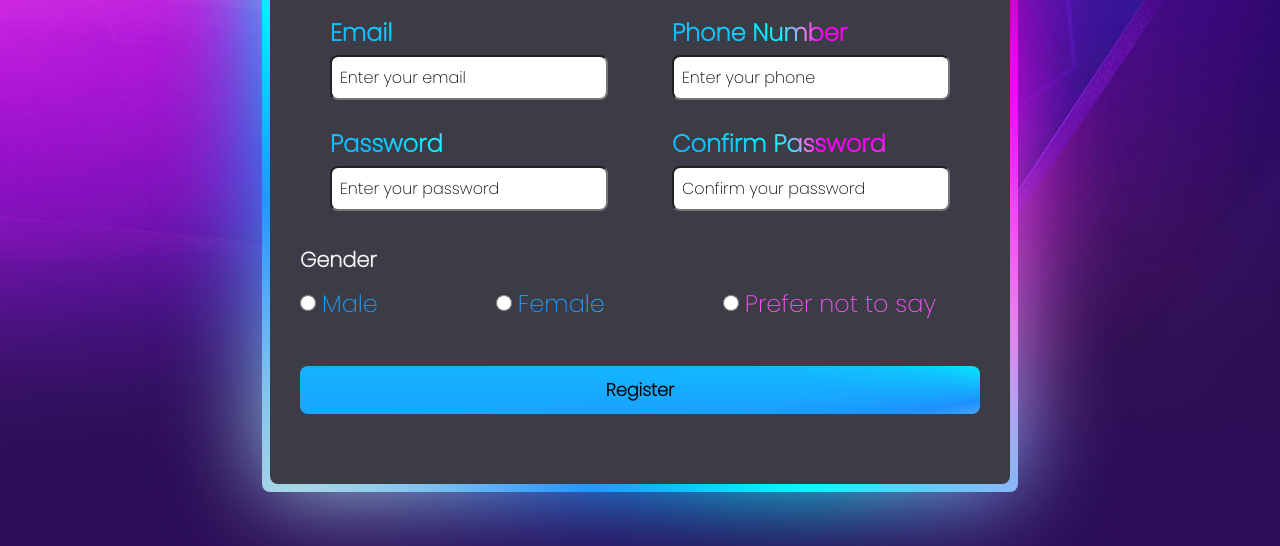
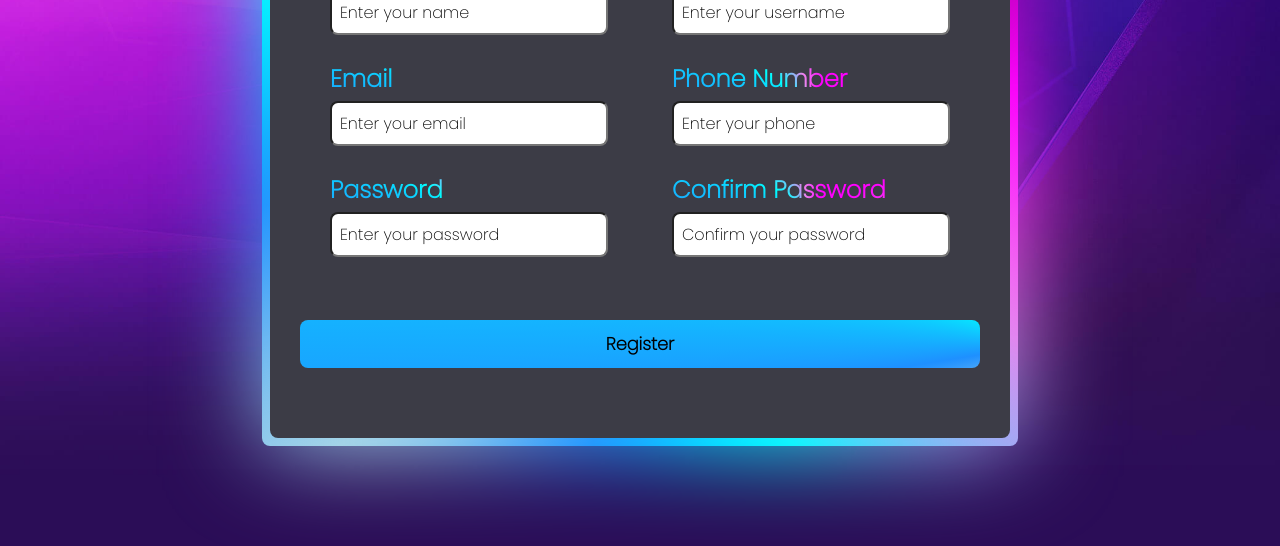
Before and after one commit to Lexutzu95/Registration-Form-v1, a plain HTML site: page index.html in a window 1280 px wide. Shown: the part 254-800 px from the top of the page. Drawn offline with Linux system fonts and the light colour scheme.

Commit message:
Update index.html

```diff
--- a/index.html
+++ b/index.html
@@ -47,27 +47,6 @@
         </div>
       </div>
 
-      <div class="gender-details">
-        <span class="gender-title">Gender</span>
-        <div class="category">
-          <label for="gender1">
-            <span class="cat-one"></span>
-            <input type="radio" name="gender" id="gender1">
-            <span class="gender">Male</span>
-          </label>
-          <label for="gender2">
-            <span class="cat-two"></span>
-            <input type="radio" name="gender" id="gender2">
-            <span class="gender">Female</span>
-          </label>
-          <label for="gender3">
-            <span class="cat-three"></span>
-            <input type="radio" name="gender" id="gender3">
-            <span class="gender">Prefer not to say</span>
-          </label>
-        </div>
-      </div>
-
       <div class="submit-btn">
         <input type="submit" value="Register">
       </div>
```
